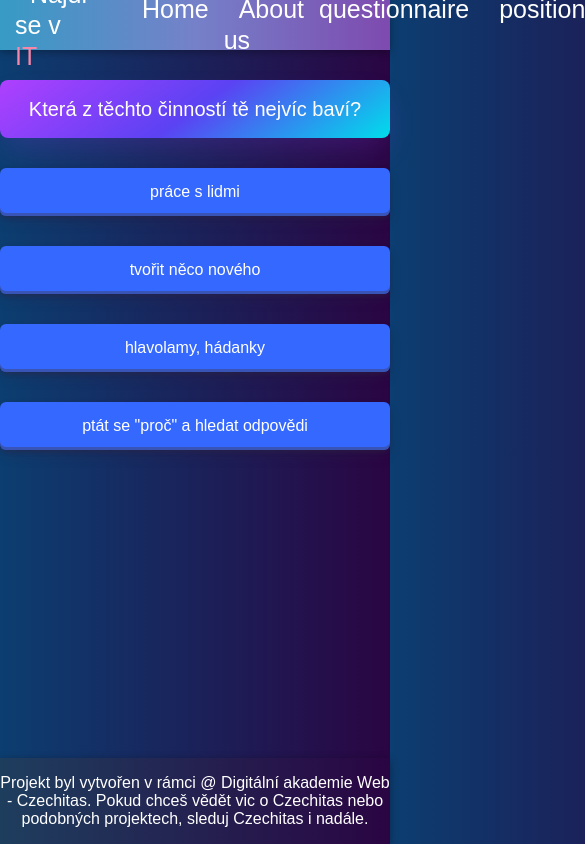
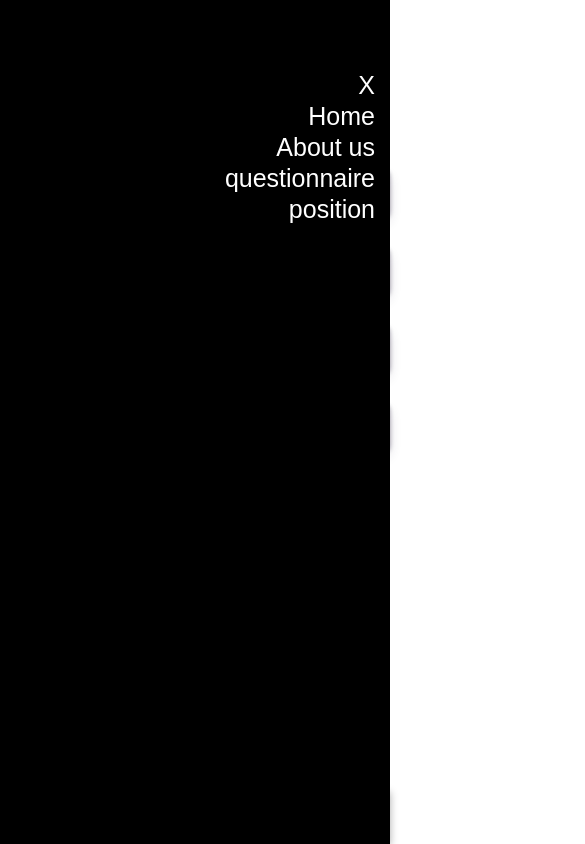
Before and after one commit to Marii125/hackathon, a React (Vite) app: page /questionnaire in a window 390 px wide. Shown: the top 844 px of the page, 585 px wide, since content can reach past the window. Built offline with nearby package versions, Linux system fonts and the light colour scheme.

Commit message:
Update: hamburger menu

```diff
--- /dev/null
+++ b/src/components/Header/header.jsx
@@ -0,0 +1,15 @@
+import { Link } from 'react-router-dom';
+import './style.css';
+import { Navigation } from '../navigation/navigation';
+export const Header = () => {
+  return (
+    <header className="header">
+      <div className="header__logo">
+        <Link to="/" className="nav__link">
+          Najdi se v <span>IT</span>
+        </Link>
+      </div>
+      <Navigation />
+    </header>
+  );
+};
--- /dev/null
+++ b/src/components/Header/style.css
@@ -0,0 +1,27 @@
+.header {
+  display: flex;
+  color: #3a0ca3;
+  width: 100%;
+  height: 50px;
+  background: linear-gradient(0.25turn, #379bc5, #7581c9, #7e4aaf);
+  font-size: 27px;
+  align-items: center;
+  justify-content: space-between;
+  box-shadow: 0px 2px 8px 0px #00000054;
+  z-index: 1;
+}
+
+
+
+.header__logo {
+  margin-left: 15px;
+  font-weight: 750;
+  color: #d5e2f2;
+  text-decoration: none;
+
+}
+
+.header__logo span {
+  color: #f786a8;
+  ;
+}
--- a/src/components/Navigation/navigation.jsx
+++ b/src/components/Navigation/navigation.jsx
@@ -1,63 +1,7 @@
-import { Link } from 'react-router-dom';
 import './style.css';
+import { NavigationDesktop } from './navigationDesktop';
+import { NavigationMobile } from './navigationMobile';
+
 export const Navigation = () => {
-  return (
-    <header>
-      <div className="header">
-        <div className="header__logo">
-          <Link to="/" className="nav__link">
-            Najdi se v <span>IT</span>
-          </Link>
-        </div>
-        <nav>
-          <ul className="nav--flex">
-            <li className="nav__li">
-              <Link to="/" className="nav__link">
-                Home{' '}
-              </Link>
-            </li>
-            <li className="nav__li">
-              <Link to="/about-us" className="nav__link">
-                About us
-              </Link>
-            </li>
-            <li className="nav__li">
-              <Link to="/questionnaire" className="nav__link">
-                questionnaire
-              </Link>
-            </li>
-            <li className="nav__li">
-              <Link to="/position" className="nav__link">
-                position
-              </Link>
-            </li>
-          </ul>
-        </nav>
-      </div>
-      <nav className="mobile">
-        <ul className="nav--flex">
-          <li className="nav__li">
-            <Link to="/" className="nav__link">
-              Home{' '}
-            </Link>
-          </li>
-          <li className="nav__li">
-            <Link to="/about-us" className="nav__link">
-              About us
-            </Link>
-          </li>
-          <li className="nav__li">
-            <Link to="/questionnaire" className="nav__link">
-              questionnaire
-            </Link>
-          </li>
-          <li className="nav__li">
-            <Link to="/position" className="nav__link">
-              position
-            </Link>
-          </li>
-        </ul>
-      </nav>
-    </header>
-  );
+  return <NavigationMobile />;
 };
--- /dev/null
+++ b/src/components/Navigation/navigationDesktop.jsx
@@ -0,0 +1,30 @@
+import { Link } from 'react-router-dom';
+import './style.css';
+export const NavigationDesktop = () => {
+  return (
+    <nav>
+      <ul className="nav--flex">
+        <li className="nav__li">
+          <Link to="/" className="nav__link">
+            Home{' '}
+          </Link>
+        </li>
+        <li className="nav__li">
+          <Link to="/about-us" className="nav__link">
+            About us
+          </Link>
+        </li>
+        <li className="nav__li">
+          <Link to="/questionnaire" className="nav__link">
+            questionnaire
+          </Link>
+        </li>
+        <li className="nav__li">
+          <Link to="/position" className="nav__link">
+            position
+          </Link>
+        </li>
+      </ul>
+    </nav>
+  );
+};
--- /dev/null
+++ b/src/components/Navigation/navigationMobile.jsx
@@ -0,0 +1,37 @@
+import { Link } from 'react-router-dom';
+import './style.css';
+export const NavigationMobile = () => {
+  return (
+    <nav>
+      <button className="navigation__mobile__hamburger">
+        <i class="fa-solid fa-bars"></i>
+      </button>
+      <ul className="navigation__mobile">
+        <li className="nav__li">
+          {' '}
+          <span className="nav__link">X</span>
+        </li>
+        <li className="nav__li">
+          <Link to="/" className="nav__link">
+            Home{' '}
+          </Link>
+        </li>
+        <li className="nav__li">
+          <Link to="/about-us" className="nav__link">
+            About us
+          </Link>
+        </li>
+        <li className="nav__li">
+          <Link to="/questionnaire" className="nav__link">
+            questionnaire
+          </Link>
+        </li>
+        <li className="nav__li">
+          <Link to="/position" className="nav__link">
+            position
+          </Link>
+        </li>
+      </ul>
+    </nav>
+  );
+};
--- a/src/components/Navigation/style.css
+++ b/src/components/Navigation/style.css
@@ -1,37 +1,21 @@
-.header {
+.navigation__mobile {
+  position: absolute;
+  top: 0;
+  left: 0;
+  bottom: 0;
+  right: 0;
   display: flex;
-  color: #3a0ca3;
-  width: 100%;
-  height: 50px;
-  background: linear-gradient(0.25turn, #379bc5, #7581c9, #7e4aaf);
-  font-size: 27px;
-  align-items: center;
-  justify-content: space-between;
-  box-shadow: 0px 2px 8px 0px #00000054;
-  z-index: 1;
-  position: relative;
-}
-
-
-
-.header__logo {
-  margin-left: 15px;
-  font-weight: 750;
-  color: #d5e2f2;
-  text-decoration: none;
+  flex-direction: column;
+  align-items: flex-end;
+  padding-top: 70px;
+  z-index: 1000;
+  background-color: black;
 
 }
 
-span {
-  color: #f786a8;
-  ;
-}
-
-
-.nav--flex {
-  display: flex;
-  margin-right: 10px;
-
+.navigation__mobile__hamburger i {
+  z-index: 2000;
+  color: #fff;
 }
 
 .nav__link {
@@ -45,8 +29,5 @@ span {
 
 .nav__li {
   list-style-type: none;
+
 }
-
-.mobile {
-  display: none;
-}
--- a/src/global.css
+++ b/src/global.css
@@ -1,15 +1,20 @@
 @import url('https://fonts.googleapis.com/css2?family=Open+Sans:wght@400;700&display=swap');
-
-
 
 * {
   font-optical-sizing: auto;
   font-family: "Raleway", sans-serif;
   font-style: normal;
+  margin: 0;
+  padding: 0;
 }
 
 body {
   margin: 0;
   /*   background: linear-gradient(0.25turn, #3f87a6, #ebf8e1, hsl(276, 64%, 65%)); */
   background: linear-gradient(0.25turn, #0c3e71, hsl(276deg 86.21% 14.03%));
+  position: relative;
 }
+
+#app {
+  min-height: 100vh;
+}
--- a/src/index.html
+++ b/src/index.html
@@ -5,6 +5,10 @@
     <meta name="viewport" content="width=device-width, initial-scale=1.0" />
     <title>Najdi se v IT</title>
     <script type="module" src="/index.jsx"></script>
+    <script
+      src="https://kit.fontawesome.com/e5a0e3f78c.js"
+      crossorigin="anonymous"
+    ></script>
   </head>
   <body>
     <div id="app"></div>
--- a/src/pages/Root/index.jsx
+++ b/src/pages/Root/index.jsx
@@ -1,11 +1,11 @@
 import { Footer } from '../../components/Footer/footer';
-import { Navigation } from '../../components/navigation/navigation';
+import { Header } from '../../components/Header/header';
 import './style.css';
 import { Link, Outlet } from 'react-router-dom';
 export const Root = () => {
   return (
     <>
-      <Navigation />
+      <Header />
       <Outlet />
       <Footer />
     </>
```
